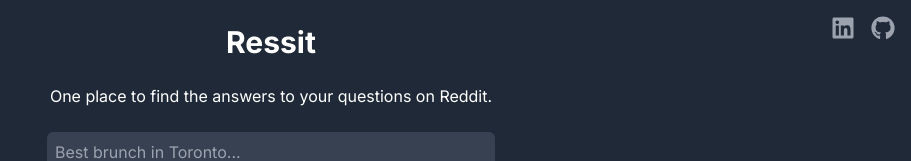
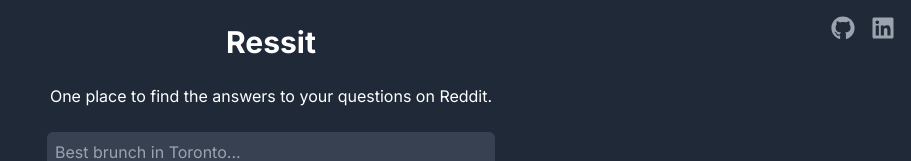
Before and after one commit to borisian/comment-hub, a Next.js app in the folder client/: page / in a window 1280 px wide. Shown: the top 161 px of the page, without its empty margins (369-1280 px from the left). Built offline with nearby package versions, Linux system fonts and the light colour scheme.

Commit message:
update page.tsx icons

```diff
--- a/client/src/app/page.tsx
+++ b/client/src/app/page.tsx
@@ -75,20 +75,20 @@
     <div className="bg-gray-800 text-white min-h-screen flex flex-col items-center p-6 relative">
       <div className="absolute top-4 right-4 flex space-x-4">
         <a
+          href="https://github.com/borisian/Ressit"
+          target="_blank"
+          rel="noopener noreferrer"
+          className="text-gray-400 hover:text-white transition-colors"
+        >
+          <FaGithub size={24} />
+        </a>
+        <a
           href="https://www.linkedin.com/in/boris-faradian"
           target="_blank"
           rel="noopener noreferrer"
           className="text-gray-400 hover:text-white transition-colors"
         >
           <FaLinkedin size={24} />
-        </a>
-        <a
-          href="https://github.com/borisian/Ressit"
-          target="_blank"
-          rel="noopener noreferrer"
-          className="text-gray-400 hover:text-white transition-colors"
-        >
-          <FaGithub size={24} />
         </a>
       </div>
 
@@ -205,13 +205,14 @@
                 </ul>
               </div>
             ))
-          : !noResults && (
-              <p className="mt-4 text-gray-500"></p>
-            )}
+          : !noResults && <p className="mt-4 text-gray-500"></p>}
       </div>
 
       <footer className="absolute bottom-4 text-gray-500 text-sm">
-        &copy; {new Date().getFullYear()} <a href="https://www.linkedin.com/in/boris-faradian" target="_blank">designed by me</a>
+        &copy; {new Date().getFullYear()}{" "}
+        <a href="https://www.linkedin.com/in/boris-faradian" target="_blank">
+          designed by me
+        </a>
       </footer>
     </div>
   );
```
